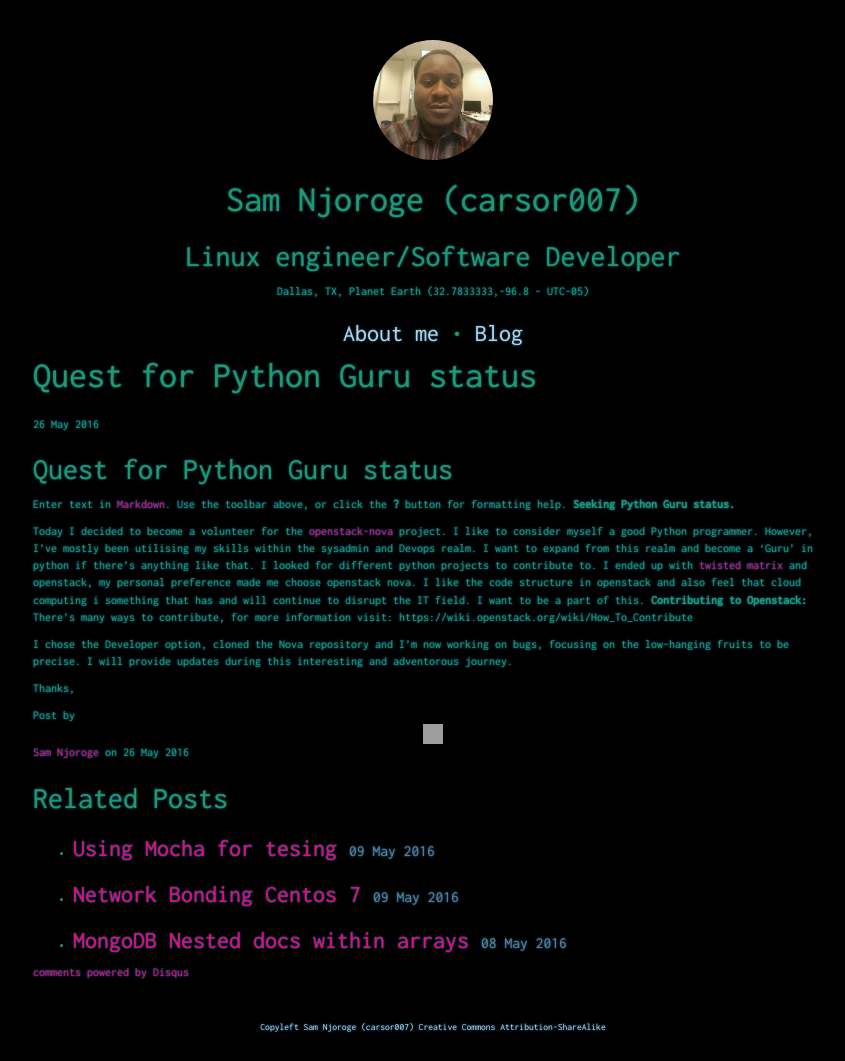
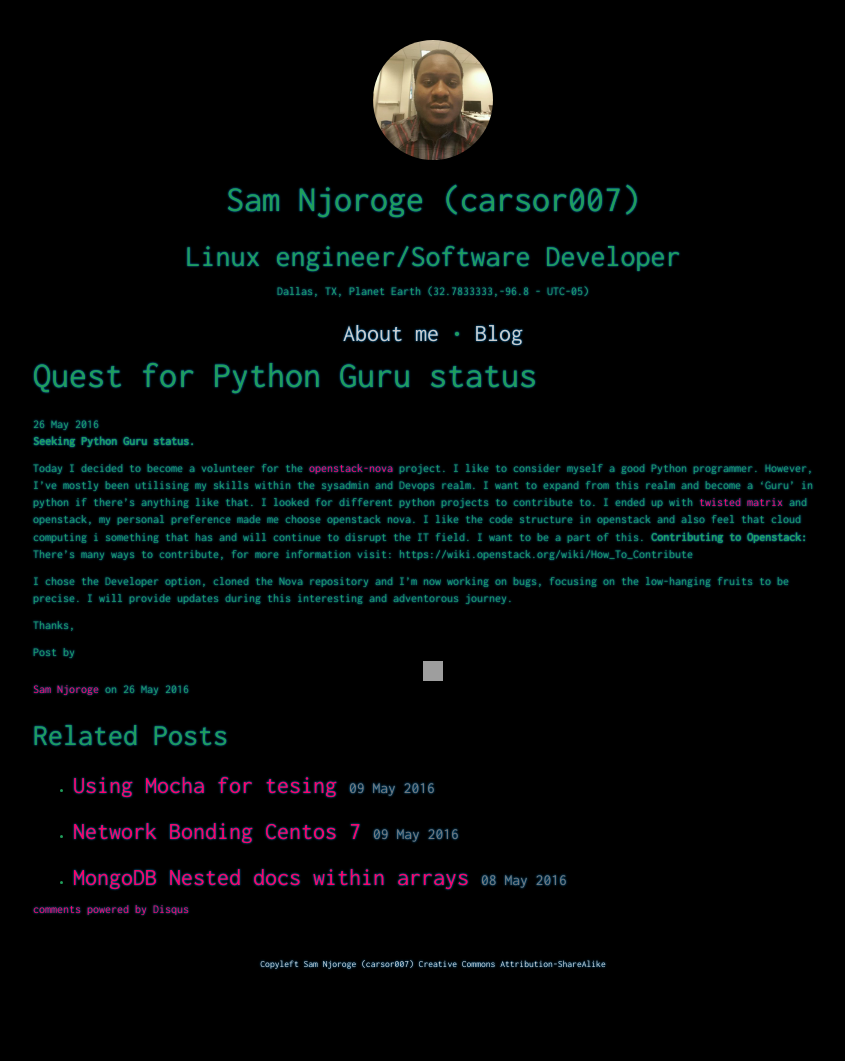
Before and after one commit to carsor007/carsor007.github.io, a Jekyll site: the page built from _posts/2016-05-26-Quest-for-Python-Guru.md, in a window 1280 px wide. Shown: the whole page, without its empty margins (207-1052 px from the left). Built offline with Jekyll 4.4.1, drawn with Linux system fonts in a browser that asks for light colours; nearby versions of some CDN libraries; comment, search, counter and statistics services are not loaded; after the commit the page ends 998 px from its top, so only the background shows below that; grey boxes are pictures that could not be loaded.

Commit message:
Update 2016-05-26-Quest-for-Python-Guru.md

```diff
--- a/_posts/2016-05-26-Quest-for-Python-Guru.md
+++ b/_posts/2016-05-26-Quest-for-Python-Guru.md
@@ -8,9 +8,6 @@
 published: true
 title: Quest for Python Guru status
 ---
-## Quest for Python Guru status
-
-Enter text in [Markdown](http://daringfireball.net/projects/markdown/). Use the toolbar above, or click the **?** button for formatting help.
 **Seeking Python Guru status.**
 
   Today I decided to become a volunteer for the [openstack-nova](http://www.openstack.org/) project. I like to consider myself a good Python programmer. However, I've mostly
```
